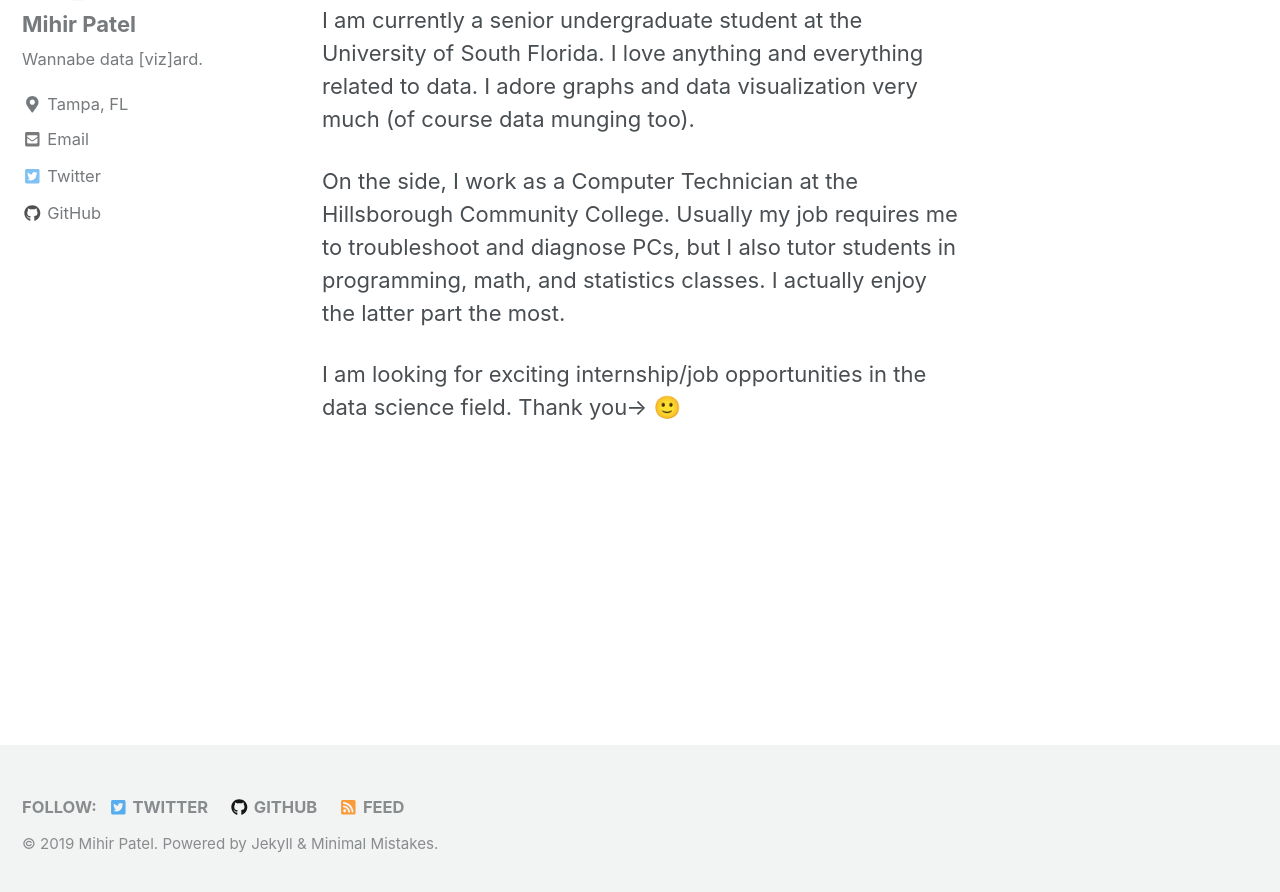
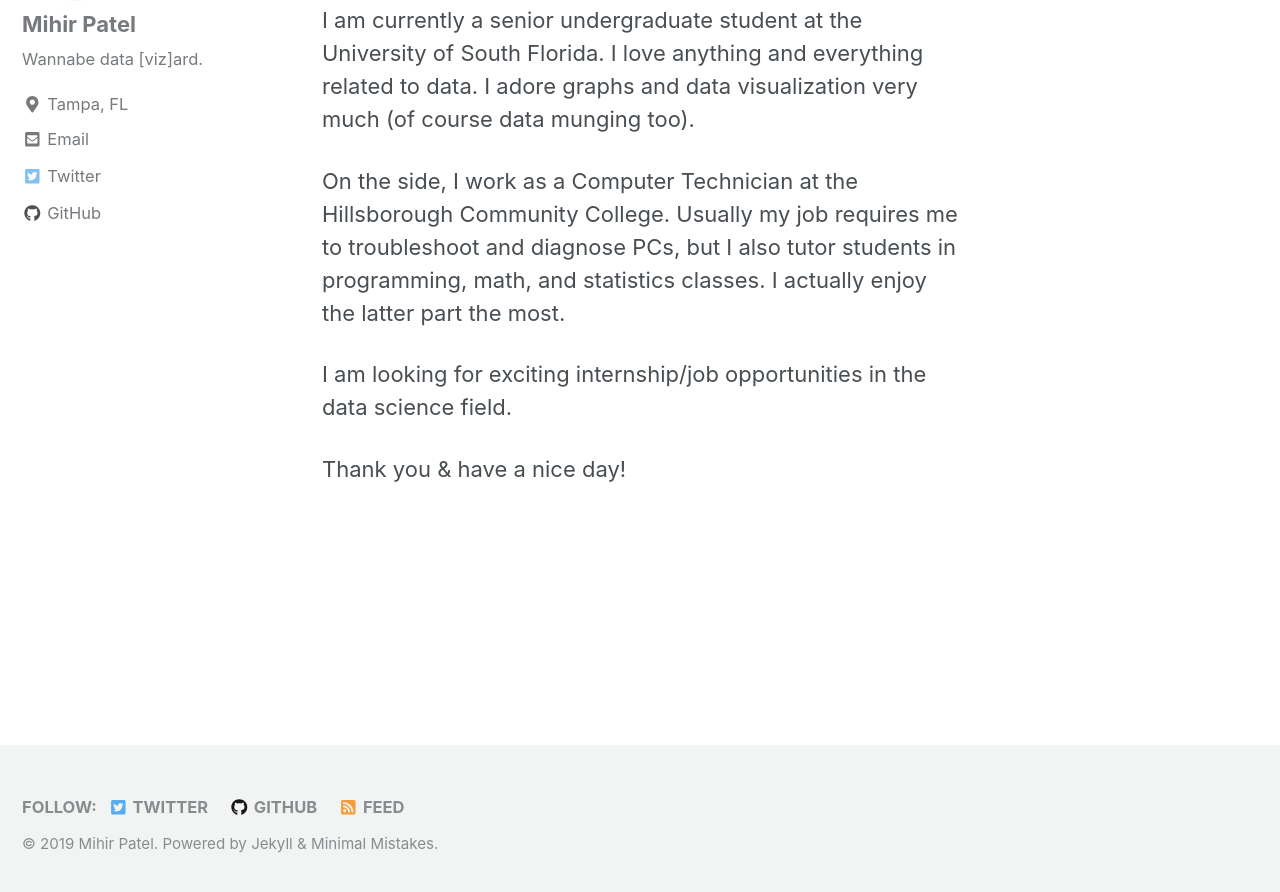
Before and after one commit to mihirp161/mihirp161.github.io, a Jekyll site: the page built from _pages/about.md, in a window 1280 px wide and 900 px high, scrolled down 253 px. Shown: the top 892 px of the window. Built offline with Jekyll 4.4.1, drawn with Linux system fonts in a browser that asks for light colours; nearby versions of some CDN libraries.

Commit message:
Update about.md

```diff
--- a/_pages/about.md
+++ b/_pages/about.md
@@ -10,4 +10,6 @@ I am currently a senior undergraduate student at the University of South Florida
 
 On the side, I work as a Computer Technician at the Hillsborough Community College. Usually my job requires me to troubleshoot and diagnose PCs, but I also tutor students in programming, math, and statistics classes. I actually enjoy the latter part the most.
 
-I am looking for exciting internship/job opportunities in the data science field. Thank you-> 🙂
+I am looking for exciting internship/job opportunities in the data science field.
+
+Thank you & have a nice day!
```
